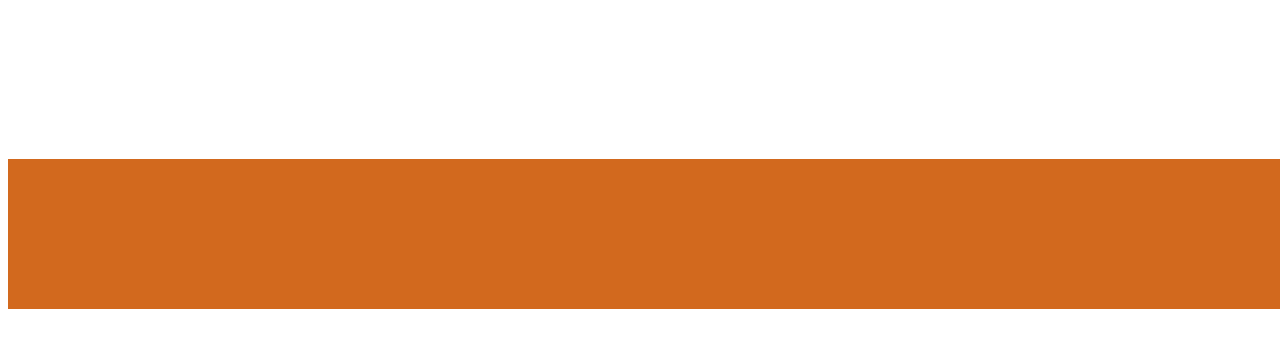
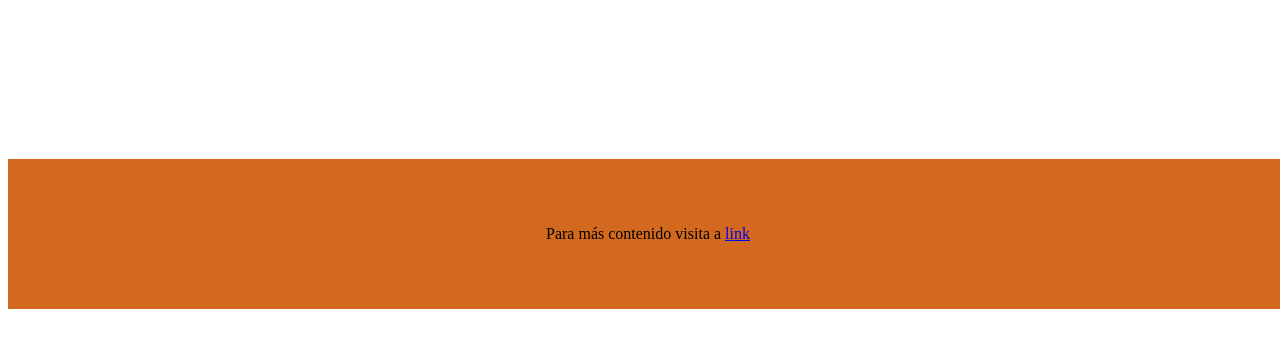
Before and after one commit to jose2p/ahorcado_game, a plain HTML site: page index.html in a window 1280 px wide. Shown: the part 362-710 px from the top of the page. Drawn offline with Linux system fonts and the light colour scheme.

Commit message:
Update index..html

```diff
--- a/index.html
+++ b/index.html
@@ -28,7 +28,7 @@
         </div>
     </main>
     <footer>
-
+            <p>Para más contenido visita a <a href="#">link</a></p>
     </footer>
     <script src="script.js" defer></script>
 </body>
```
